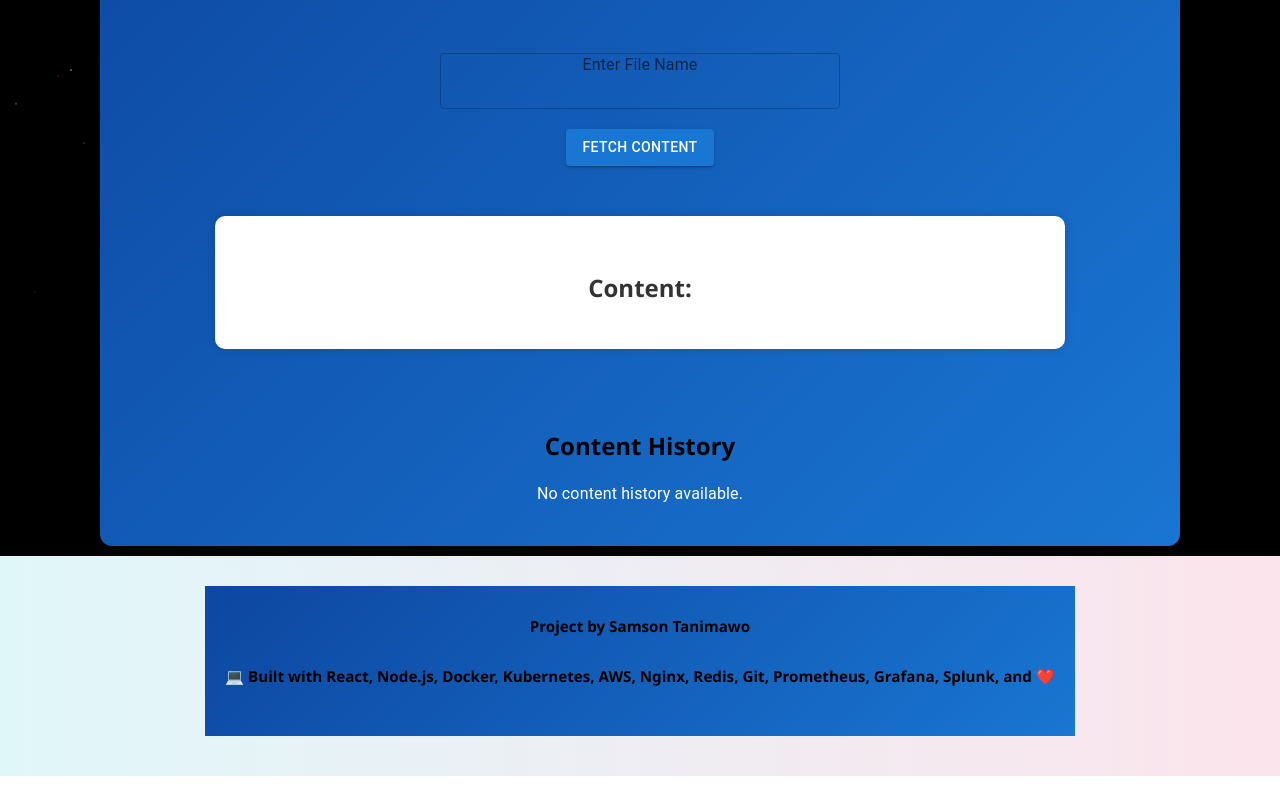
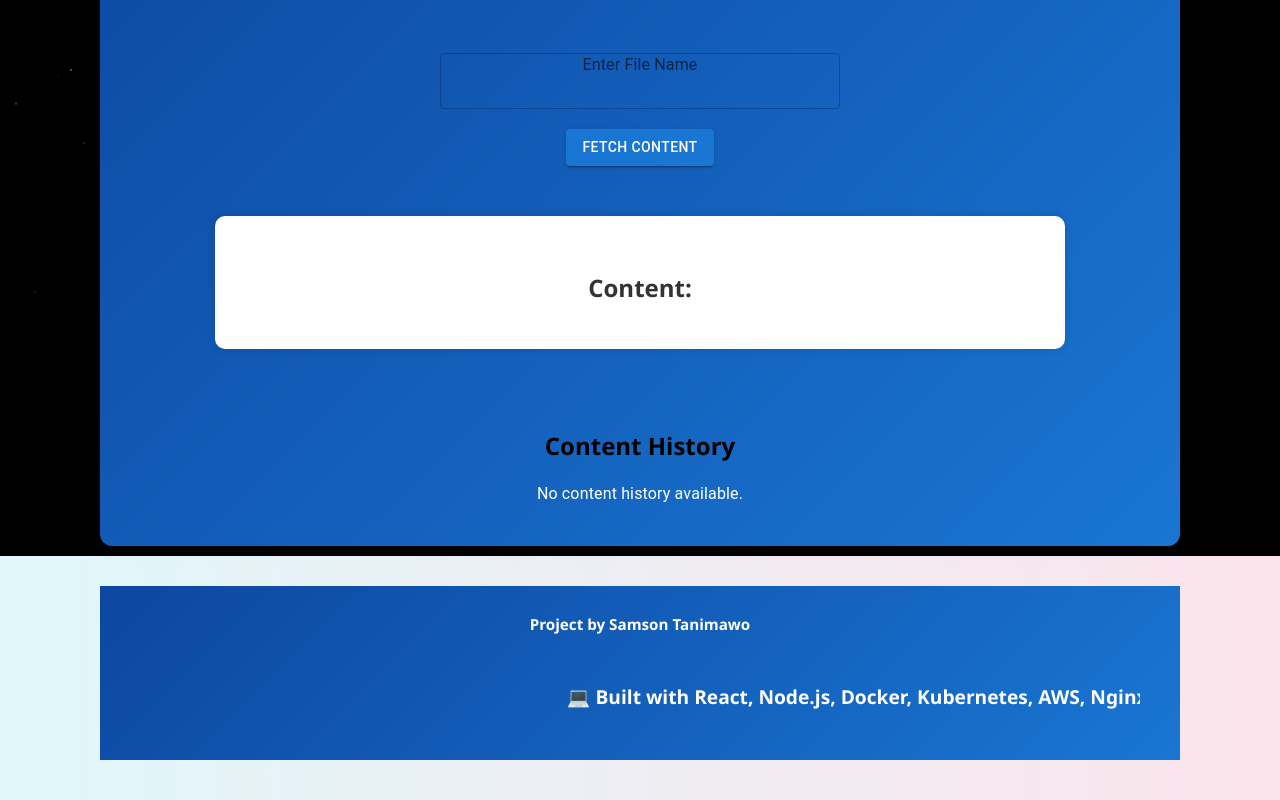
Before and after one commit to Samsontanimawo/NovaCDN-Distributed-Content-Delivery-System, a React (Create React App) app in the folder novacdn-frontend/: page / in a window 1280 px wide. Shown: the part 244-1044 px from the top of the page. Before the commit the page ends 1020 px from the top, so only its background shows below. Built offline with nearby package versions, Linux system fonts and the light colour scheme.

Commit message:
Animated the footer.

```diff
--- a/novacdn-frontend/src/App.css
+++ b/novacdn-frontend/src/App.css
@@ -136,8 +136,7 @@ iframe {
   color: #ffca28;
 }
 
-
-/* Animated Starfield Background */
+/* Starfield background */
 .starfield {
   position: fixed;
   top: 0;
@@ -149,7 +148,6 @@ iframe {
   overflow: hidden;
 }
 
-/* Base star style */
 .star {
   position: absolute;
   width: 2px;
@@ -159,22 +157,11 @@ iframe {
   animation: moveStar linear infinite;
 }
 
-/* Different colored stars */
-.star.white {
-  background: white;
-}
-.star.red {
-  background: red;
-}
-.star.blue {
-  background: #00bfff;
-}
-.star.purple {
-  background: #b388ff;
-}
-.star.yellow {
-  background: #ffff66;
-}
+.star.white { background: white; }
+.star.red { background: red; }
+.star.blue { background: #00bfff; }
+.star.purple { background: #b388ff; }
+.star.yellow { background: #ffff66; }
 
 @keyframes moveStar {
   from {
@@ -187,14 +174,52 @@ iframe {
   }
 }
 
-.footer {
-  margin-top: 50px;
-  padding: 30px;
+/* Footer container and alignment */
+.App-footer {
+  margin-top: 40px;
+  padding: 20px;
+  text-align: center;
+  background: linear-gradient(135deg, #0d47a1, #1976d2);
+  color: white;
+  display: flex;
+  justify-content: center;
+}
+
+.footer-container {
+  width: 100%;
+  max-width: 1000px;
+  padding: 0 20px;
+}
+
+.footer-author {
+  font-size: 0.95rem;
+  margin-top: 8px;
+  font-weight: bold;
   color: #fff;
-  text-align: center;
-  font-size: 0.9rem;
-  border-radius: 8px;
-  background: linear-gradient(135deg, #0d47a1, #1976d2);
+}
+
+.scroll-container {
+  width: 100%;
+  overflow: hidden;
+  white-space: nowrap;
+  margin-top: 8px;
+}
+
+.scrolling-tech {
+  display: inline-block;
+  padding-left: 100%;
+  font-weight: bold;
+  color: white;
+  animation: scroll-left-right 20s linear infinite;
+}
+
+@keyframes scroll-left-right {
+  0% {
+    transform: translateX(0%);
+  }
+  100% {
+    transform: translateX(-100%);
+  }
 }
 
 @keyframes bounceRocket {
--- a/novacdn-frontend/src/App.js
+++ b/novacdn-frontend/src/App.js
@@ -16,7 +16,7 @@ function App() {
   const [contentHistory, setContentHistory] = useState([]);
   const [cache, setCache] = useState({});
   const [stars, setStars] = useState([]);
-  const [hasFetched, setHasFetched] = useState(false); // Track fetch click
+  const [hasFetched, setHasFetched] = useState(false); // Placeholder toggle
 
   const s3BaseUrl = "https://novacdn-files.s3.amazonaws.com";
 
@@ -153,18 +153,17 @@ function App() {
 
   return (
     <div className="App">
-      {/* Starfield background */}
+      {/* Animated Star Background */}
       <div className="starfield">
         {stars.map((star) => (
           <div
             key={star.id}
-            className="star"
+            className={`star ${star.color}`}
             style={{
               left: `${star.left}vw`,
               top: `-${Math.random() * 100}vh`,
               animationDelay: `${star.delay}s`,
               animationDuration: `${star.duration}s`,
-              backgroundColor: star.color,
             }}
           />
         ))}
@@ -176,7 +175,6 @@ function App() {
           <span className="bounce-rocket">🚀</span>
           CDN
         </h1>
-
         <p>Enter a file name (e.g., flow.mp3, CDN Explained.mp4, Resume.pdf, cdn.png...)</p>
 
         <div
@@ -209,6 +207,7 @@ function App() {
               shrink: false,
             }}
           />
+
           <Button
             variant="contained"
             onClick={fetchContent}
@@ -250,22 +249,16 @@ function App() {
         </div>
       </header>
 
-      <footer
-        style={{
-          marginTop: "40px",
-          padding: "20px",
-          textAlign: "center",
-          color: "#fff",
-          background: "linear-gradient(135deg, #0d47a1, #1976d2)",
-        }}
-      >
-        <p style={{ fontSize: "0.95rem", marginTop: "10px", fontWeight: "bold" }}>
-          Project by Samson Tanimawo
-        </p>
-        <p style={{ fontSize: "0.95rem", marginTop: "10px", fontWeight: "bold" }}>
+      <footer className="App-footer">
+        <div className="footer-container">
+          <p className="footer-author">Project by Samson Tanimawo</p>
+          <div className="scroll-container">
+            <p className="scrolling-tech">
               💻 Built with React, Node.js, Docker, Kubernetes, AWS, Nginx, Redis, Git,
               Prometheus, Grafana, Splunk, and ❤️
             </p>
+          </div>
+        </div>
       </footer>
     </div>
   );
```
Lines whose indentation alone changed are shown as unchanged.
